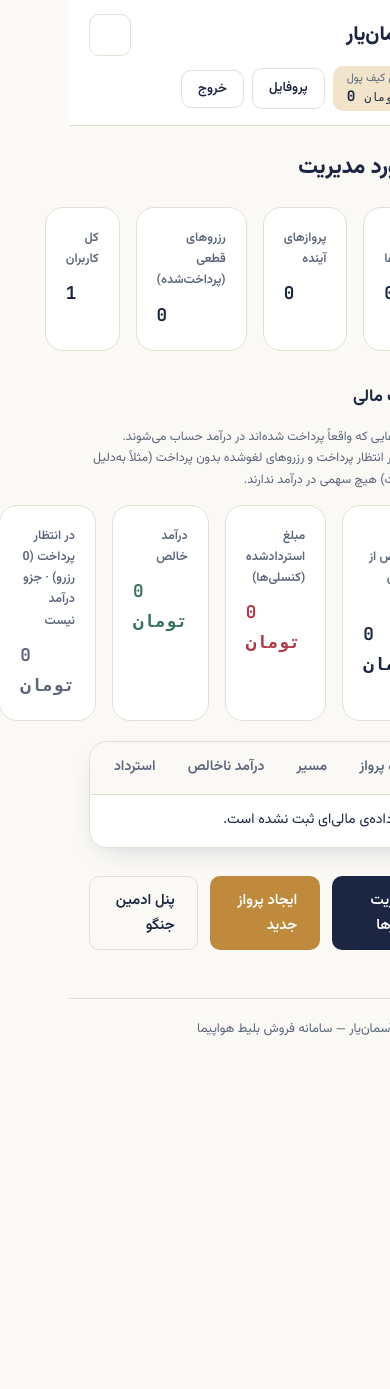
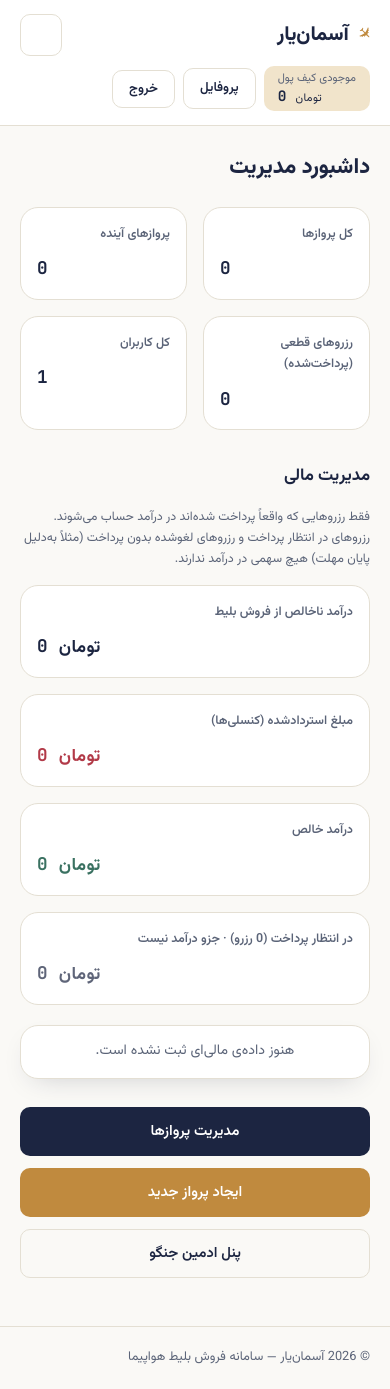
Before and after one commit to elnazMasoudfard/airline-ticket-system, a Django app: page /dashboard/ in a window 390 px wide; the page is wider, and only the part inside the window is pictured. Before the commit the page ends 1036 px from the top of that part, so only its background shows below. Run offline with Django 5.2, Linux system fonts and the light colour scheme; the visitor is signed in with stand-in values (Sample User, id 1); data comes from the database, SQL or seed files in the repository; data that the repository does not hold is empty.

Commit message:
fix(ui): responsive dashboard — stat cards, table cards and wrapping toolbars
The stat cards had an inline 4-column grid that overrode the responsive CSS and pushed the page wider than a phone. Use a stat-grid class (4/2/1 columns), turn the dashboard tables into labelled cards below 720px, let toolbars, tabs and button rows wrap, and add Vazirmatn to the monospace stack so Persian text next to amounts is not stretched.

```diff
--- a/static/css/main.css
+++ b/static/css/main.css
@@ -19,7 +19,7 @@
   --color-border: #E4DFD3;
 
   --font-body: 'Vazirmatn', Tahoma, sans-serif;
-  --font-mono: 'JetBrains Mono', 'Courier New', monospace;
+  --font-mono: 'JetBrains Mono', 'Vazirmatn', 'Courier New', monospace;
 
   --radius-card: 18px;
   --radius-sm: 10px;
@@ -1039,3 +1039,124 @@ a.wallet-chip:hover { box-shadow: 0 6px 16px -8px rgba(192, 138, 62, .7); }
   .boarding-pass { box-shadow: none; border: 1px solid #999; break-inside: avoid; }
   body { background: #fff; }
 }
+
+
+/* ======================================================================
+   Dashboard on small screens
+   ====================================================================== */
+
+/* ===== Statistic cards: 4 across on a wide screen, 2 on a phone, 1 for long amounts ===== */
+.stat-grid { grid-template-columns: repeat(4, minmax(0, 1fr)); }
+.profile-card { min-width: 0; }
+.profile-card-value { overflow-wrap: anywhere; }
+
+@media (max-width: 900px) {
+  .stat-grid { grid-template-columns: repeat(2, minmax(0, 1fr)); }
+}
+
+@media (max-width: 480px) {
+  .stat-grid-money { grid-template-columns: minmax(0, 1fr); }
+  .profile-card { padding: 16px; }
+}
+
+/* ===== Toolbars, tabs and button rows wrap instead of overflowing ===== */
+.dashboard-toolbar { flex-wrap: wrap; gap: 12px; }
+.toolbar-actions { display: flex; flex-wrap: wrap; gap: 10px; }
+.filter-tabs { display: flex; flex-wrap: wrap; gap: 8px; }
+.button-row { display: flex; flex-wrap: wrap; gap: 12px; margin-top: 28px; }
+
+/* ===== Action buttons at the end of a table row ===== */
+.table-actions { display: flex; gap: 6px; }
+.dashboard-table td.table-actions { display: table-cell; white-space: nowrap; }
+.table-actions .btn + .btn { margin-inline-start: 6px; }
+
+/* A safety net: nothing inside the page may make the whole page scroll sideways. */
+.site-main { overflow-x: clip; }
+
+@media (max-width: 600px) {
+  .dashboard-toolbar { flex-direction: column; align-items: stretch; }
+  .toolbar-actions .btn { flex: 1 1 auto; }
+  .button-row .btn { flex: 1 1 100%; }
+  .form-section { padding: 18px; }
+}
+
+/* ===== Tables become a list of cards on a phone ===== */
+@media (max-width: 720px) {
+  .dashboard-table-wrap {
+    background: none;
+    border: none;
+    box-shadow: none;
+    overflow: visible;
+  }
+
+  .dashboard-table,
+  .dashboard-table tbody,
+  .dashboard-table tr,
+  .dashboard-table td { display: block; width: 100%; }
+
+  /* The header row is replaced by the data-label of every cell, but stays for screen readers. */
+  .dashboard-table thead {
+    position: absolute;
+    width: 1px;
+    height: 1px;
+    overflow: hidden;
+    clip: rect(0 0 0 0);
+    white-space: nowrap;
+  }
+
+  .dashboard-table tbody tr {
+    background: var(--color-surface);
+    border: 1px solid var(--color-border);
+    border-radius: var(--radius-card);
+    box-shadow: var(--shadow-card);
+    padding: 4px 16px;
+    margin-bottom: 12px;
+  }
+  .dashboard-table tbody tr:hover { background: var(--color-surface); }
+
+  .dashboard-table td,
+  .dashboard-table td.mono {
+    display: flex;
+    justify-content: space-between;
+    align-items: center;
+    gap: 14px;
+    padding: 10px 0;
+    border-bottom: 1px dashed var(--color-border);
+    white-space: normal;
+    text-align: right;
+    /* the cells are flex rows now: keep them right-to-left whatever .mono says */
+    direction: rtl;
+    unicode-bidi: normal;
+  }
+  .dashboard-table tr td:last-child { border-bottom: none; }
+
+  .dashboard-table td::before {
+    content: attr(data-label);
+    flex: none;
+    color: var(--color-ink-soft);
+    font-size: .78rem;
+    font-weight: 600;
+  }
+
+  /* values on the left, in a number font, never glued to the label */
+  .dashboard-table td.mono { font-family: var(--font-mono); }
+
+  /* "no data" row */
+  .dashboard-table td[colspan] {
+    display: block;
+    text-align: center;
+    color: var(--color-ink-soft);
+  }
+  .dashboard-table td[colspan]::before { content: none; }
+
+  /* a long status text may wrap inside its card */
+  .dashboard-table td .badge { white-space: normal; text-align: right; }
+
+  /* the buttons of a row use the full width */
+  .dashboard-table td.table-actions {
+    display: flex;
+    padding-top: 12px;
+  }
+  .dashboard-table td.table-actions::before { content: none; }
+  .dashboard-table td.table-actions .btn { flex: 1; text-align: center; }
+}
--- a/templates/dashboard/home.html
+++ b/templates/dashboard/home.html
@@ -4,7 +4,7 @@
 {% block content %}
 <h1 class="page-title">داشبورد مدیریت</h1>
 
-<div class="profile-grid" style="grid-template-columns: repeat(4, 1fr); margin-bottom: 32px;">
+<div class="profile-grid stat-grid" style="margin-bottom: 32px;">
   <a href="{% url 'dashboard:flight_manage_list' %}" class="profile-card stat-card-link">
     <span class="profile-card-label">کل پروازها</span>
     <span class="profile-card-value mono">{{ flight_count }}</span>
@@ -30,7 +30,7 @@
     و رزروهای لغو‌شده بدون پرداخت (مثلاً به‌دلیل پایان مهلت) هیچ سهمی در درآمد ندارند.
   </p>
 
-  <div class="profile-grid" style="grid-template-columns: repeat(4, 1fr); margin-bottom: 20px;">
+  <div class="profile-grid stat-grid stat-grid-money" style="margin-bottom: 20px;">
     <div class="profile-card">
       <span class="profile-card-label">درآمد ناخالص از فروش بلیط</span>
       <span class="profile-card-value mono">{{ total_gross|floatformat:"0g" }} تومان</span>
@@ -63,11 +63,11 @@
       <tbody>
         {% for flight in flights_financials %}
           <tr>
-            <td class="mono"><a href="{% url 'dashboard:flight_manage_detail' flight.pk %}">{{ flight.flight_number }}</a></td>
-            <td>{{ flight.route.origin.city }} ← {{ flight.route.destination.city }}</td>
-            <td class="mono">{{ flight.gross_paid|floatformat:"0g" }}</td>
-            <td class="mono">{{ flight.total_refunded|floatformat:"0g" }}</td>
-            <td class="mono">{{ flight.net_revenue|floatformat:"0g" }}</td>
+            <td class="mono" data-label="شماره پرواز"><a href="{% url 'dashboard:flight_manage_detail' flight.pk %}">{{ flight.flight_number }}</a></td>
+            <td data-label="مسیر">{{ flight.route.origin.city }} ← {{ flight.route.destination.city }}</td>
+            <td class="mono" data-label="درآمد ناخالص">{{ flight.gross_paid|floatformat:"0g" }}</td>
+            <td class="mono" data-label="استرداد">{{ flight.total_refunded|floatformat:"0g" }}</td>
+            <td class="mono" data-label="درآمد خالص">{{ flight.net_revenue|floatformat:"0g" }}</td>
           </tr>
         {% empty %}
           <tr><td colspan="5">هنوز داده‌ی مالی‌ای ثبت نشده است.</td></tr>
@@ -79,7 +79,7 @@
   {% include 'partials/pagination.html' %}
 </section>
 
-<div style="display: flex; gap: 12px; margin-top: 28px;">
+<div class="button-row">
   <a href="{% url 'dashboard:flight_manage_list' %}" class="btn btn-primary">مدیریت پروازها</a>
   <a href="{% url 'dashboard:flight_create' %}" class="btn btn-accent">ایجاد پرواز جدید</a>
   <a href="{% url 'admin:index' %}" class="btn btn-ghost">پنل ادمین جنگو</a>
```
Also changed, not shown: templates/dashboard/flight_manage_detail.html (+15 -15 lines), templates/dashboard/flight_manage_list.html (+16 -14 lines), templates/dashboard/reservation_manage_list.html (+11 -11 lines), templates/dashboard/user_manage_list.html (+7 -7 lines), README.md.
